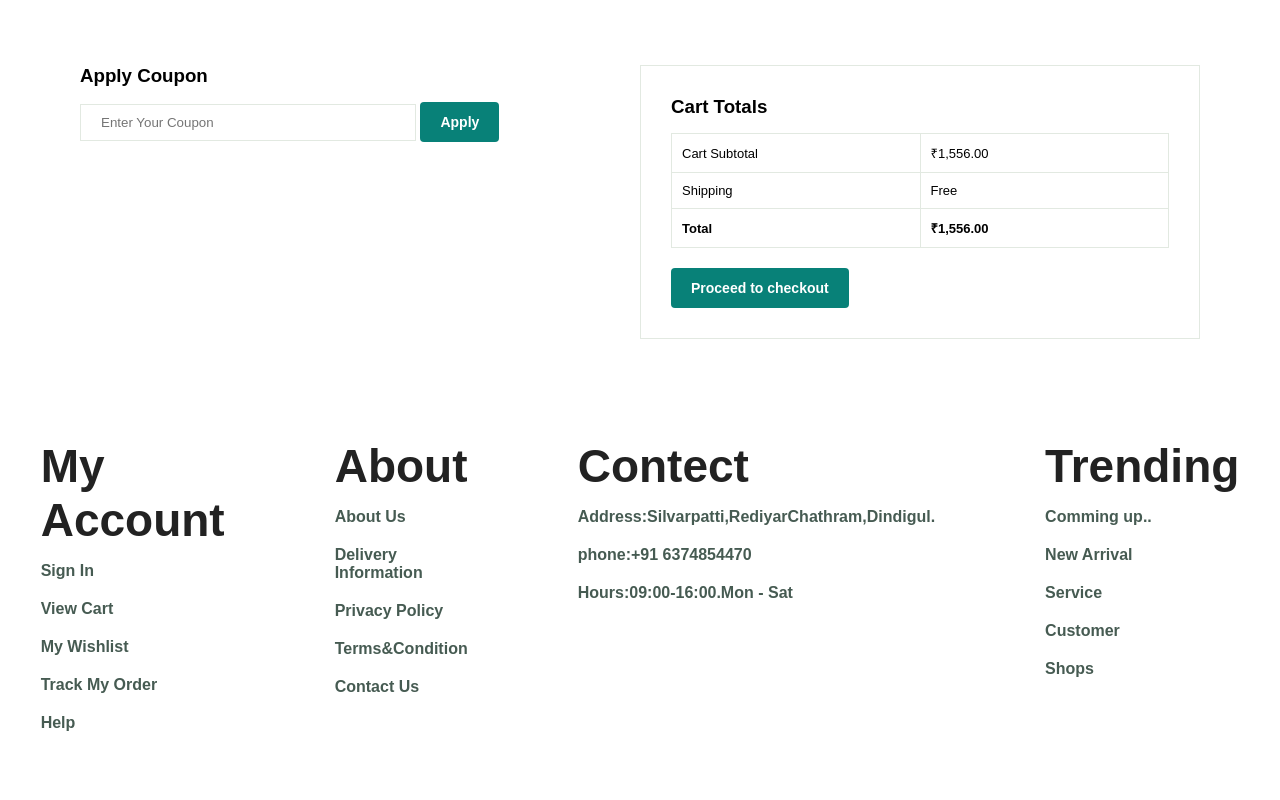
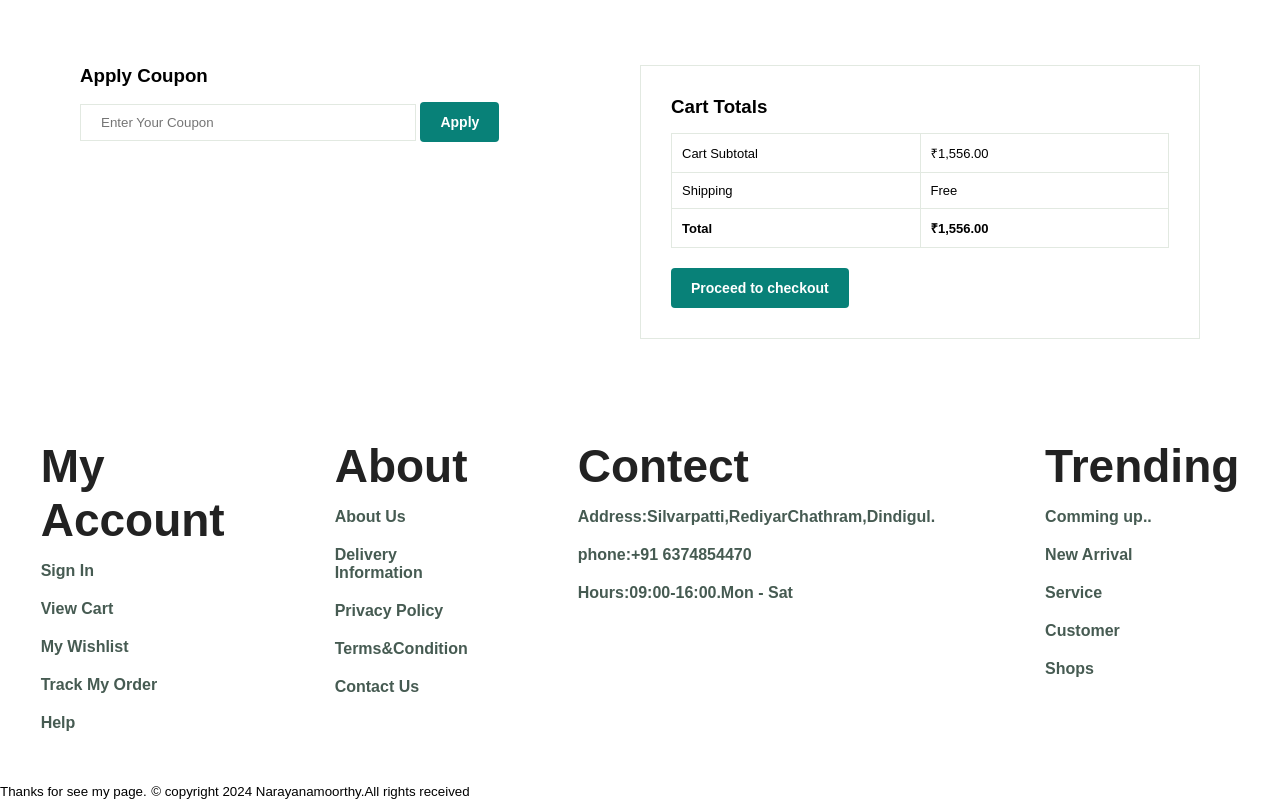
Before and after one commit to knarayanamoorthy/webdevelopment-Task2, a plain HTML site: page cart.html in a window 1280 px wide. Shown: the part 846-1646 px from the top of the page. Drawn offline with nearby package versions, Linux system fonts and the light colour scheme.

Commit message:
Update cart.html

```diff
--- a/cart.html
+++ b/cart.html
@@ -161,6 +161,14 @@
 
     </section>
 
+    <section class="footer1">
+        <div class="footer1">
+            <small class="message">Thanks for see my page.</small>
+            <small class="copyright">© copyright 2024 Narayanamoorthy.All rights received</small>
+        </div>
+
+    </section>
+
 
     <script src="script.js"></script>
     <script type="module" src="https://unpkg.com/ionicons@7.1.0/dist/ionicons/ionicons.esm.js"></script>
```
